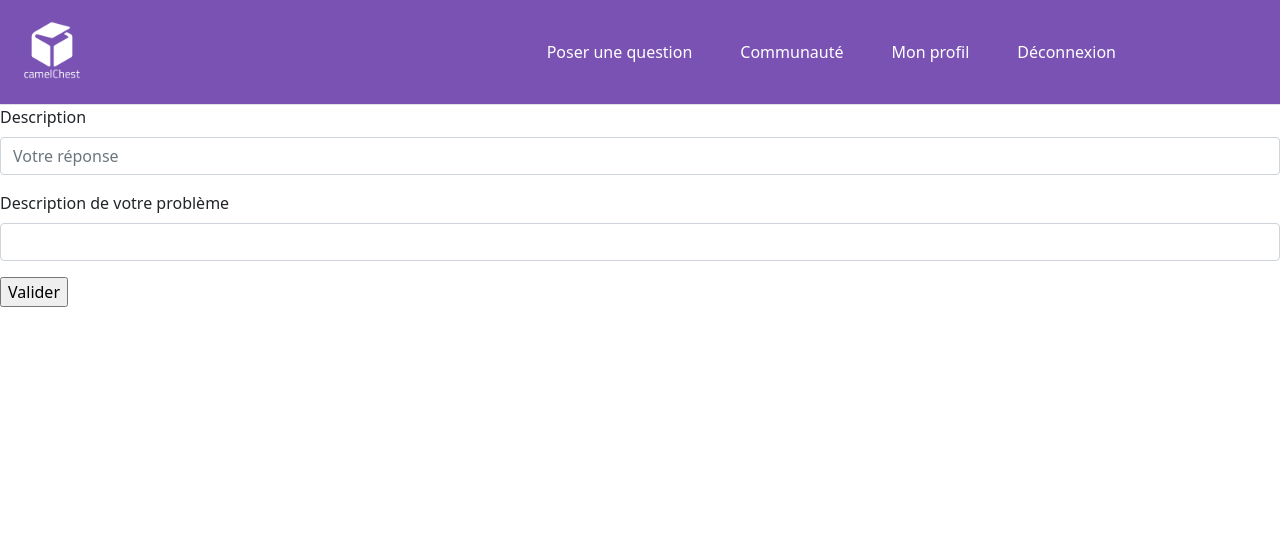
After one commit to WildCodeSchool/bordeaux-p2-202109-stackoverflou, a PHP site: template src/View/Question/add_answer.html.twig in a window 1280 px wide. The commit adds this page. Shown: the top 547 px of the page. Run offline with PHP 8.4, Linux system fonts and the light colour scheme; the template is opened without the code that fills it, so the values that code supplies are empty; a stand-in replaces the project's code that opens the database connection; some libraries are stand-ins or nearby versions.

Commit message:
AnswerInProgress

```diff
--- /dev/null
+++ b/src/View/Question/add_answer.html.twig
@@ -0,0 +1,16 @@
+{% extends 'layout.html.twig' %}
+
+{% block content %}
+        <form method="post">
+                <input type="hidden" value="{{ answer.id }}" name="id">
+                <div class="mb-3">
+                        <label for="exampleFormControlInput1" class="form-label" >Description</label>
+                        <input type="text"  value="{{ answer.title }}" class="form-control" id="exampleFormControlInput1" placeholder="Votre réponse" name="title">
+                </div>
+                <div class="mb-3">
+                        <label for="exampleFormControlTextarea1" class="form-label">Description de votre problème</label>
+                        <input type="text" value="{{ answer.description }}" name="description" class="form-control" id="exampleFormControlTextarea1" rows="3" height-sm="line-height * 1em"> </input>
+                </div>
+                <input type="submit" value="Valider">
+        </form>
+{% endblock %}
--- a/src/View/Question/show.html.twig
+++ b/src/View/Question/show.html.twig
@@ -10,11 +10,11 @@
             Aucun tag pour cette question
         {% endfor %}
     </div>
-    <p>Description : {{ question.description }}</p>
+    <p>Description : {{ answer.description }}</p>
     <a href="/questions/edit?id={{ question.id }}">Edit</a>
     <form action="/questions/delete" method="POST">
         <input type="hidden" name="id" value="{{ question.id }}">
-        <button>Delete</button>
+        <a class="nav-link m-3 text-black" href="/questions/answers?id={{ question.id }}">Répondre</a>
     </form>
     <a href="/questions">Back</a>
 {% endblock %}
--- a/src/routes.php
+++ b/src/routes.php
@@ -19,5 +19,6 @@ return [
     'questions/show' => ['QuestionController','show', ['id']],
     'questions/edit' => ['QuestionController','edit', ['id']],
     'questions' => ['QuestionController', 'index',],
+    'questions/answers' => ['QuestionController', 'addAnswer', ['id']],
     'logout' => ['UserController', 'logout'],
 ];
```
Also changed, not shown: src/Controller/QuestionController.php (+13 -0 lines), src/Model/AnswerManager.php (added, +28 -0 lines).
